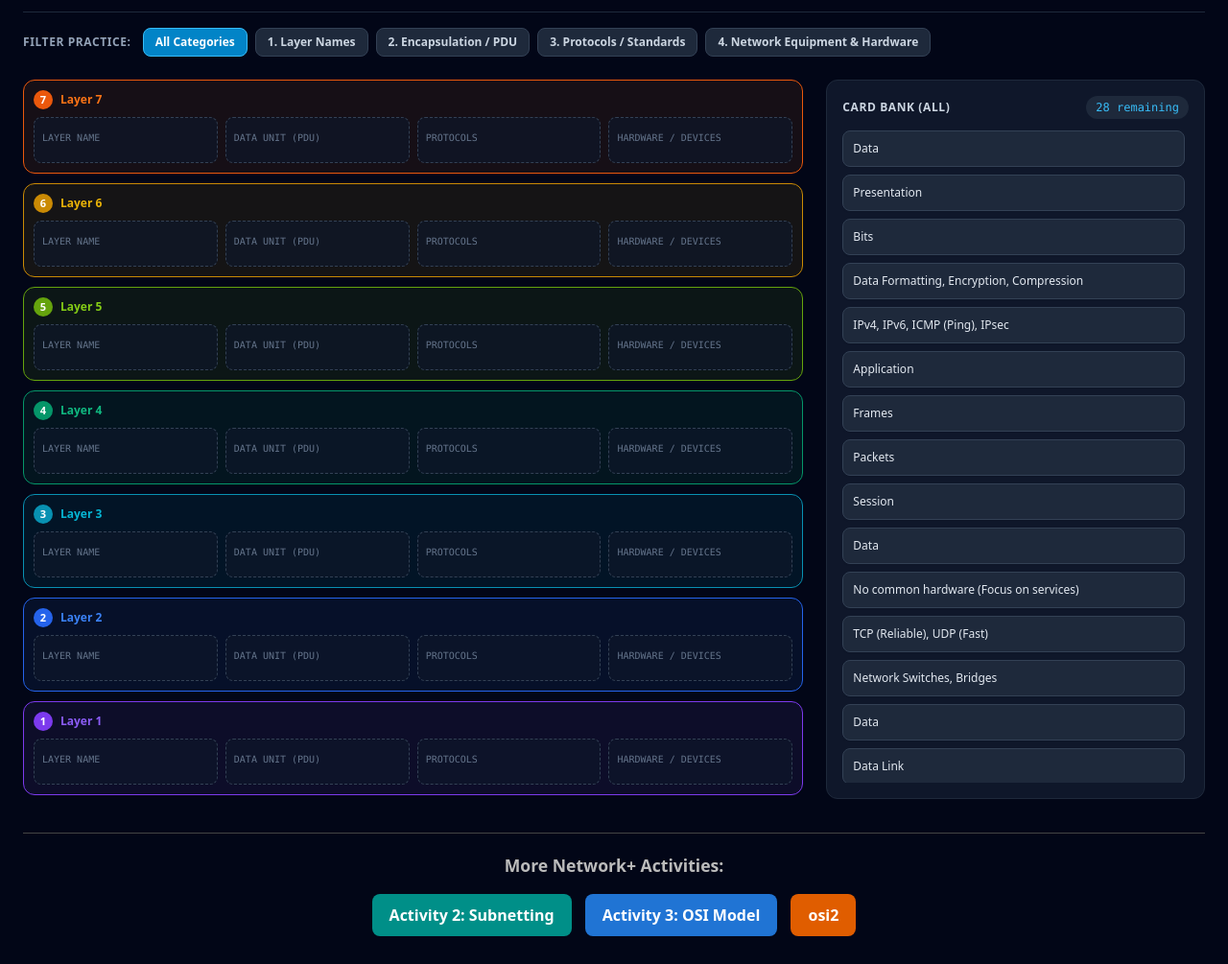
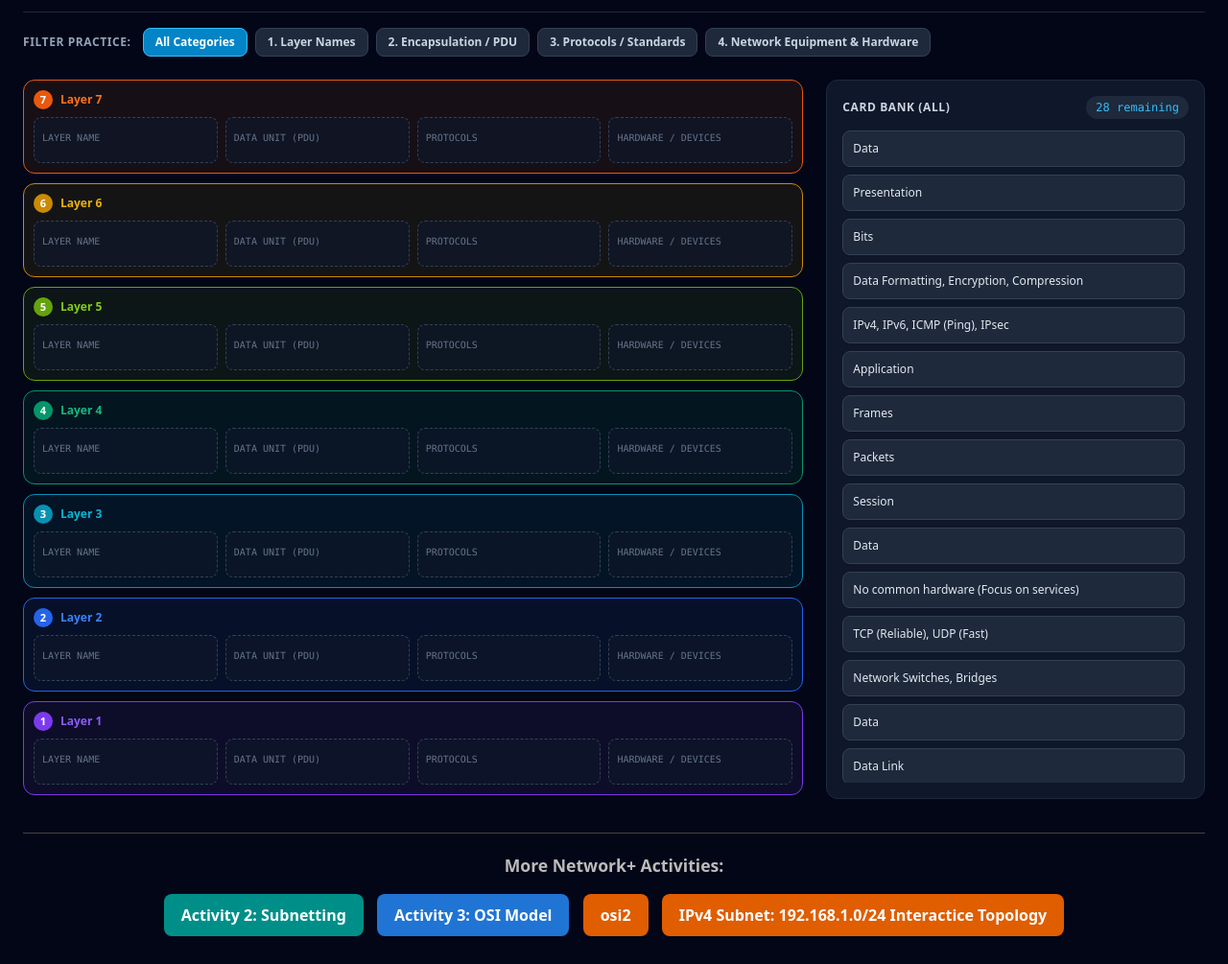
Before and after one commit to michaelviolamycc/osi_activity_full2, a plain HTML site: page index.html in a window 1280 px wide. Shown: the part 84-1089 px from the top of the page at 96% size. Drawn offline with nearby package versions, Linux system fonts and the light colour scheme.

Commit message:
Add subnet-lab.html to main index menu

```diff
--- a/index.html
+++ b/index.html
@@ -468,6 +468,7 @@
   <a href="subnet_activity.html" style="display: inline-block; background: #008f88; color: #fff; padding: 10px 18px; margin: 5px; border-radius: 8px; text-decoration: none; font-weight: bold;">Activity 2: Subnetting</a>
   <a href="https://michaelviolamycc.github.io/osi_activity_full2/osi.model.html" target="_blank" rel="noopener noreferrer" style="display: inline-block; background: #2074d4; color: #fff; padding: 10px 18px; margin: 5px; border-radius: 8px; text-decoration: none; font-weight: bold;">Activity 3: OSI Model</a>
   <a href="https://michaelviolamycc.github.io/osi_activity_full2/osi2.html" target="_blank" rel="noopener noreferrer" style="display: inline-block; background: #e05d00; color: #fff; padding: 10px 18px; margin: 5px; border-radius: 8px; text-decoration: none; font-weight: bold;">osi2</a>
+  <a href="https://michaelviolamycc.github.io/osi_activity_full2/network_plus_pbq.html" target="_blank" rel="noopener noreferrer" style="display: inline-block; background: #e05d00; color: #fff; padding: 10px 18px; margin: 5px; border-radius: 8px; text-decoration: none; font-weight: bold;">IPv4 Subnet: 192.168.1.0/24 Interactice Topology</a>
 </div>
 
 
```
